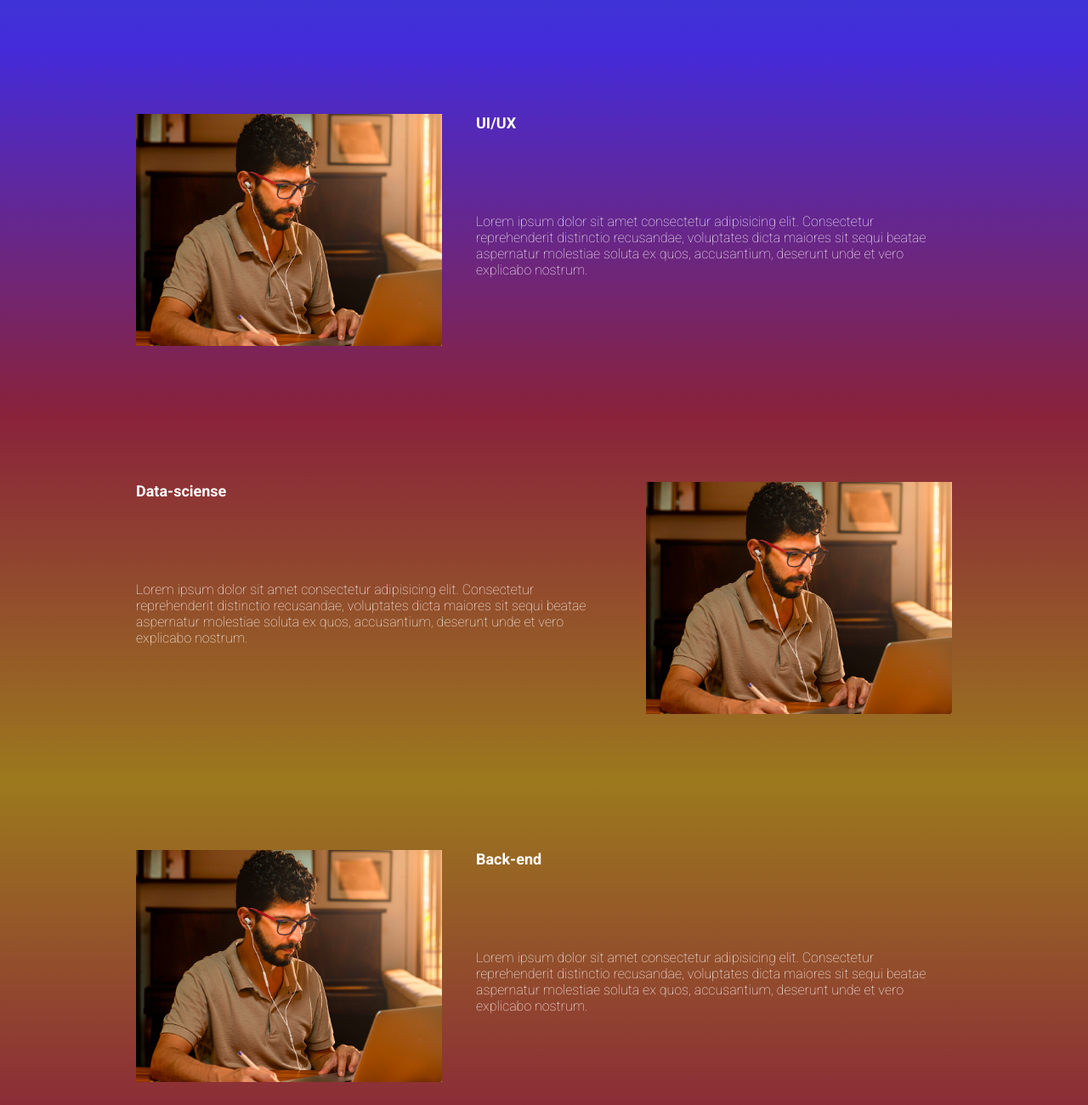
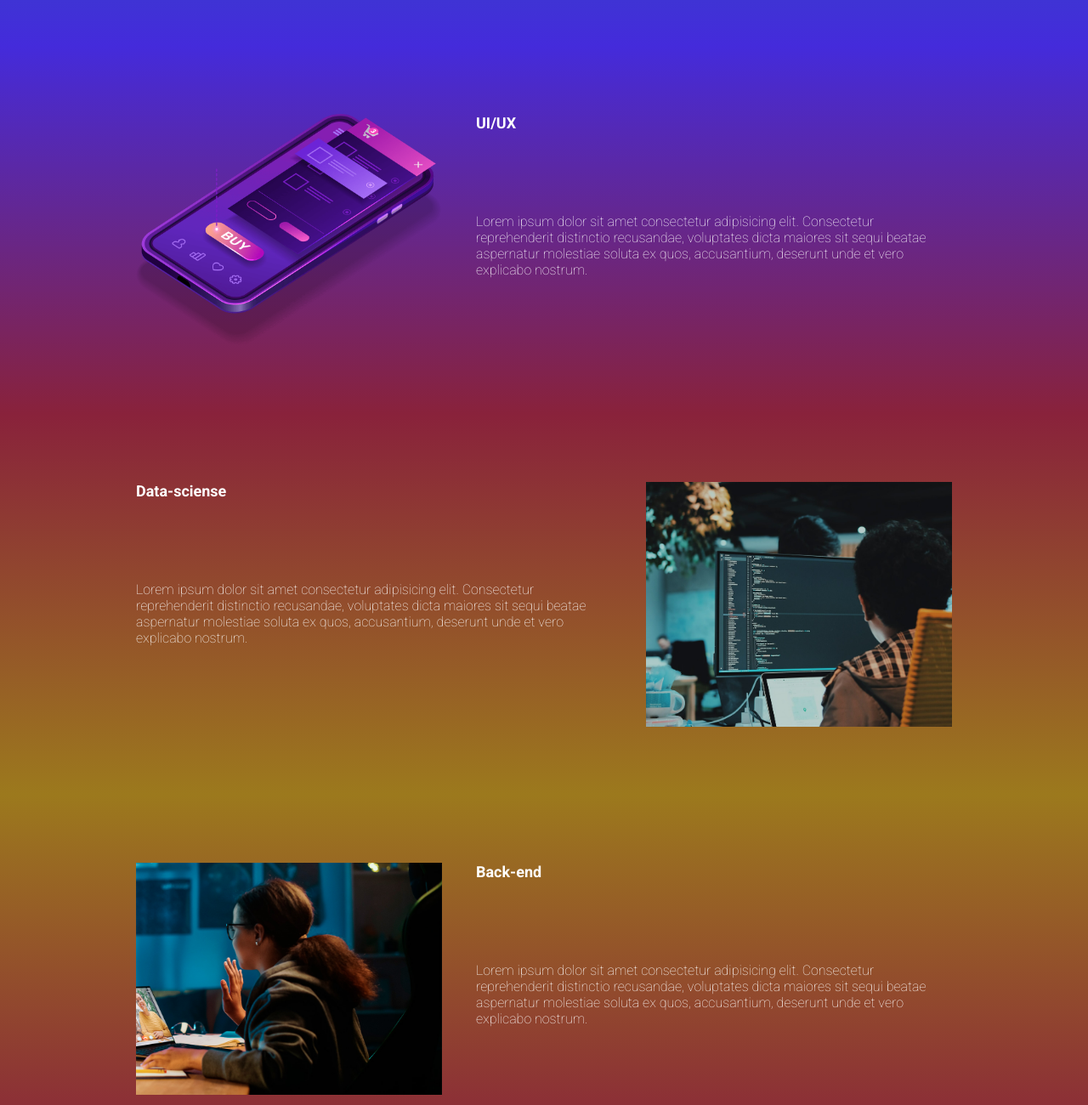
Before and after one commit to FerRufato/ebac_tech_talks, a website built with Parcel: page src/index.html in a window 1280 px wide. Shown: the part 940-2240 px from the top of the page at 85% size. Built offline with nearby package versions, Linux system fonts and the light colour scheme.

Commit message:
alterando as fotos

```diff
--- a/src/index.html
+++ b/src/index.html
@@ -60,7 +60,7 @@
                     Lorem ipsum dolor sit amet consectetur adipisicing elit. Consectetur reprehenderit distinctio recusandae, voluptates dicta maiores sit sequi beatae aspernatur molestiae soluta ex quos, accusantium, deserunt unde et vero explicabo nostrum.
                 </p>
             </div>
-            <img class="event__image" src="./images/frontend.png" alt="Front-end">
+            <img class="event__image" src="./images/ui-ux.png" alt="ui-ux">
         </div>
     </SECTion>
     <SECTion class="event event--data-science" >
@@ -71,7 +71,7 @@
                     Lorem ipsum dolor sit amet consectetur adipisicing elit. Consectetur reprehenderit distinctio recusandae, voluptates dicta maiores sit sequi beatae aspernatur molestiae soluta ex quos, accusantium, deserunt unde et vero explicabo nostrum.
                 </p>
             </div>
-            <img class="event__image" src="./images/frontend.png" alt="Front-end">
+            <img class="event__image" src="./images/data.png" alt="data Data-sciense">
         </div>
     </SECTion>
     <SECTion class="event event--backend event--image-left" >
@@ -82,7 +82,7 @@
                     Lorem ipsum dolor sit amet consectetur adipisicing elit. Consectetur reprehenderit distinctio recusandae, voluptates dicta maiores sit sequi beatae aspernatur molestiae soluta ex quos, accusantium, deserunt unde et vero explicabo nostrum.
                 </p>
             </div>
-            <img class="event__image" src="./images/frontend.png" alt="Front-end">
+            <img class="event__image" src="./images/backend.png" alt="back-end">
         </div>
 
 
```
